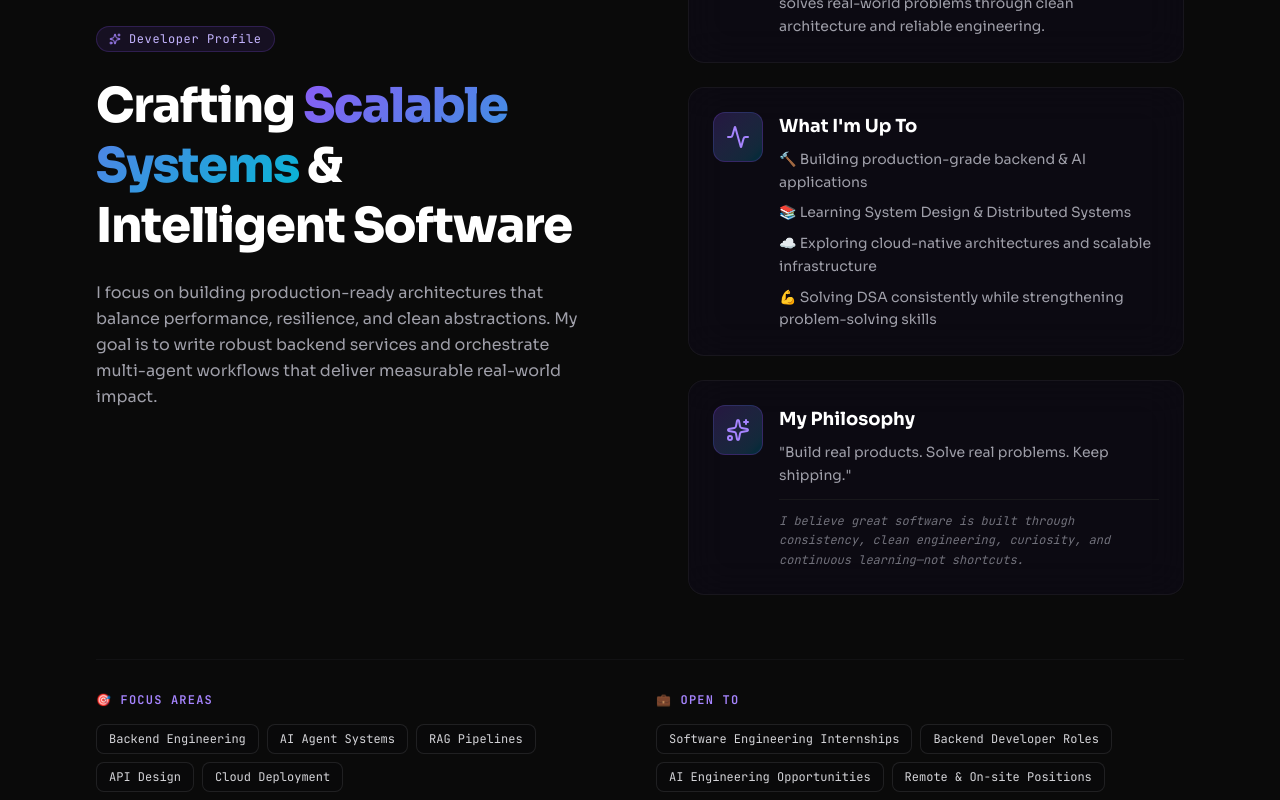
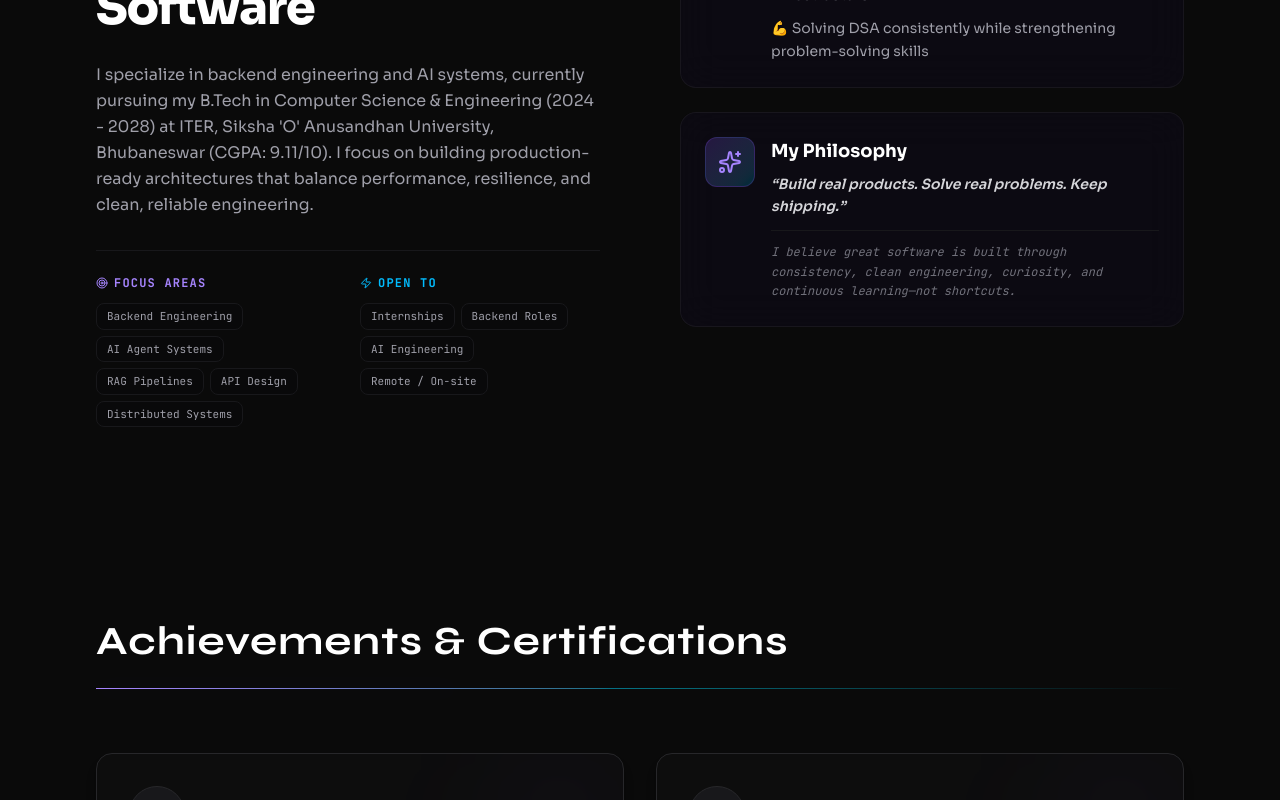
Before and after one commit to Anil-Pradhan-web/MY-PORTFOLIO, a Next.js app: page / in a window 1280 px wide. Shown: the part 1340-2140 px from the top of the page. Built offline with nearby package versions, Linux system fonts and the light colour scheme; a web font is replaced by a local one.

Commit message:
feat: layout redesign of About section for visual balance

```diff
--- a/src/components/sections/About.tsx
+++ b/src/components/sections/About.tsx
@@ -2,62 +2,66 @@
 
 import { motion } from 'framer-motion';
 import SectionHeading from '../ui/SectionHeading';
-import { User, Activity, Sparkles } from 'lucide-react';
-
-const aboutData = [
-  {
-    icon: User,
-    title: "Who I Am",
-    content: "I'm a Software Engineer specializing in backend engineering and AI systems. I build production-grade applications with a focus on scalable APIs, distributed systems, and intelligent software that solves real-world problems through clean architecture and reliable engineering."
-  },
-  {
-    icon: Activity,
-    title: "What I'm Up To",
-    items: [
-      "🔨 Building production-grade backend & AI applications",
-      "📚 Learning System Design & Distributed Systems",
-      "☁️ Exploring cloud-native architectures and scalable infrastructure",
-      "💪 Solving DSA consistently while strengthening problem-solving skills"
-    ]
-  },
-  {
-    icon: Sparkles,
-    title: "My Philosophy",
-    content: "\"Build real products. Solve real problems. Keep shipping.\"",
-    subContent: "I believe great software is built through consistency, clean engineering, curiosity, and continuous learning—not shortcuts."
-  }
-];
+import { Activity, Sparkles, Target, Zap } from 'lucide-react';
 
 export default function About() {
   return (
-    <section id="about" className="py-32 w-full max-w-7xl mx-auto px-6 sm:px-12 md:px-24">
+    <section id="about" className="py-24 w-full max-w-7xl mx-auto px-6 sm:px-12 md:px-24">
       <SectionHeading>About Me</SectionHeading>
 
-      <div className="grid grid-cols-1 lg:grid-cols-2 gap-16 lg:gap-24 w-full mt-12 items-stretch">
+      <div className="grid grid-cols-1 lg:grid-cols-2 gap-12 lg:gap-20 w-full mt-12 items-start">
 
-        {/* Left Column - Profile Summary & Metadata */}
+        {/* Left Column - Intro, Bio & Badges */}
         <motion.div
           initial={{ opacity: 0, x: -30 }}
           whileInView={{ opacity: 1, x: 0 }}
           viewport={{ once: true }}
           transition={{ duration: 0.6 }}
-          className="flex flex-col justify-center"
+          className="flex flex-col gap-8"
         >
           <div className="space-y-6">
             <div className="inline-flex items-center gap-2 px-3 py-1 bg-violet-500/10 border border-violet-500/20 rounded-full text-violet-300 text-xs font-mono tracking-wider w-fit">
               <Sparkles size={12} className="text-violet-400" />
-              Developer Profile
+              Software Engineer
             </div>
-            <h3 className="font-sans text-4xl sm:text-5xl font-extrabold text-white leading-tight tracking-tight">
-              Crafting <span className="gradient-text font-black">Scalable Systems</span> & Intelligent Software
+            <h3 className="font-title text-4xl sm:text-5xl font-extrabold text-white leading-tight tracking-tight">
+              Crafting <span className="gradient-text font-extrabold">Scalable Systems</span> & Intelligent Software
             </h3>
             <p className="text-zinc-400 text-base leading-relaxed font-sans">
-              I focus on building production-ready architectures that balance performance, resilience, and clean abstractions. My goal is to write robust backend services and orchestrate multi-agent workflows that deliver measurable real-world impact.
+              I specialize in backend engineering and AI systems, currently pursuing my B.Tech in Computer Science & Engineering (2024 - 2028) at ITER, Siksha &apos;O&apos; Anusandhan University, Bhubaneswar (CGPA: 9.11/10). I focus on building production-ready architectures that balance performance, resilience, and clean, reliable engineering.
             </p>
+          </div>
+
+          {/* Badges Grid (Focus Areas & Open To) */}
+          <div className="grid grid-cols-1 sm:grid-cols-2 gap-6 pt-6 border-t border-zinc-900">
+            <div>
+              <h4 className="font-mono text-xs text-violet-400 font-bold uppercase tracking-widest mb-3 flex items-center gap-1.5">
+                <Target size={12} /> Focus Areas
+              </h4>
+              <div className="flex flex-wrap gap-1.5">
+                {["Backend Engineering", "AI Agent Systems", "RAG Pipelines", "API Design", "Distributed Systems"].map((area) => (
+                  <span key={area} className="px-2.5 py-1 bg-zinc-950/60 border border-zinc-900 hover:border-violet-500/30 text-zinc-400 text-[11px] font-mono rounded-lg transition-colors">
+                    {area}
+                  </span>
+                ))}
+              </div>
+            </div>
+            <div>
+              <h4 className="font-mono text-xs text-sky-400 font-bold uppercase tracking-widest mb-3 flex items-center gap-1.5">
+                <Zap size={12} /> Open To
+              </h4>
+              <div className="flex flex-wrap gap-1.5">
+                {["Internships", "Backend Roles", "AI Engineering", "Remote / On-site"].map((role) => (
+                  <span key={role} className="px-2.5 py-1 bg-zinc-950/60 border border-zinc-900 hover:border-sky-500/30 text-zinc-400 text-[11px] font-mono rounded-lg transition-colors">
+                    {role}
+                  </span>
+                ))}
+              </div>
+            </div>
           </div>
         </motion.div>
 
-        {/* Right Column - Info Cards */}
+        {/* Right Column - Status & Philosophy Cards */}
         <motion.div
           initial={{ opacity: 0, x: 30 }}
           whileInView={{ opacity: 1, x: 0 }}
@@ -65,74 +69,48 @@ export default function About() {
           transition={{ duration: 0.6, delay: 0.2 }}
           className="flex flex-col gap-6"
         >
-          {aboutData.map((item, idx) => {
-            const Icon = item.icon;
-            return (
-              <motion.div
-                key={idx}
-                initial={{ opacity: 0, y: 20 }}
-                whileInView={{ opacity: 1, y: 0 }}
-                viewport={{ once: true }}
-                transition={{ delay: idx * 0.1 }}
-                className="group glass-card backdrop-blur-xl rounded-2xl p-6 border border-zinc-800 hover:border-violet-500/30 transition-all duration-300 hover:shadow-[0_0_30px_rgba(139,92,246,0.1)]"
-              >
+          {/* Card 1: What I'm Up To */}
+          <div className="group glass-card backdrop-blur-xl rounded-2xl p-6 border border-zinc-800 hover:border-violet-500/30 transition-all duration-300 hover:shadow-[0_0_30px_rgba(139,92,246,0.1)]">
             <div className="flex items-start gap-4">
               <div className="p-3 bg-gradient-to-br from-violet-500/20 to-cyan-500/20 rounded-xl border border-violet-500/20 group-hover:border-violet-400/40 transition-colors">
-                    <Icon className="w-6 h-6 text-violet-400" />
+                <Activity className="w-6 h-6 text-violet-400" />
               </div>
               <div className="flex-grow">
-                    <h3 className="font-sans text-lg font-bold text-white mb-2">{item.title}</h3>
-                    {"items" in item ? (
-                      <ul className="text-zinc-400 text-sm leading-relaxed space-y-2 list-none">
-                        {item.items?.map((bullet, bIdx) => (
+                <h3 className="font-title text-lg font-bold text-white mb-3">What I&apos;m Up To</h3>
+                <ul className="text-zinc-400 text-sm leading-relaxed space-y-2.5 list-none font-sans">
+                  {[
+                    "🔨 Building production-grade backend & AI applications",
+                    "📚 Learning System Design & Distributed Systems",
+                    "☁️ Exploring cloud-native architectures and scalable infrastructure",
+                    "💪 Solving DSA consistently while strengthening problem-solving skills"
+                  ].map((bullet, bIdx) => (
                     <li key={bIdx} className="hover:text-zinc-300 transition-colors">{bullet}</li>
                   ))}
                 </ul>
-                    ) : (
-                      <>
-                        <p className="text-zinc-400 text-sm leading-relaxed">{item.content}</p>
-                        {item.subContent && (
-                          <p className="text-zinc-500 text-xs italic mt-3 font-mono leading-relaxed border-t border-zinc-900 pt-3">{item.subContent}</p>
-                        )}
-                      </>
-                    )}
+              </div>
+            </div>
+          </div>
+
+          {/* Card 2: My Philosophy */}
+          <div className="group glass-card backdrop-blur-xl rounded-2xl p-6 border border-zinc-800 hover:border-violet-500/30 transition-all duration-300 hover:shadow-[0_0_30px_rgba(139,92,246,0.1)]">
+            <div className="flex items-start gap-4">
+              <div className="p-3 bg-gradient-to-br from-violet-500/20 to-cyan-500/20 rounded-xl border border-violet-500/20 group-hover:border-violet-400/40 transition-colors">
+                <Sparkles className="w-6 h-6 text-violet-400" />
+              </div>
+              <div className="flex-grow">
+                <h3 className="font-title text-lg font-bold text-white mb-2">My Philosophy</h3>
+                <p className="text-zinc-300 text-sm font-semibold italic leading-relaxed font-sans">
+                  &ldquo;Build real products. Solve real problems. Keep shipping.&rdquo;
+                </p>
+                <p className="text-zinc-500 text-xs italic mt-3 font-mono leading-relaxed border-t border-zinc-900 pt-3">
+                  I believe great software is built through consistency, clean engineering, curiosity, and continuous learning—not shortcuts.
+                </p>
+              </div>
             </div>
           </div>
         </motion.div>
-            );
-          })}
-        </motion.div>
+
       </div>
-
-      {/* Focus Areas & Open To Sections */}
-      <motion.div
-        initial={{ opacity: 0, y: 30 }}
-        whileInView={{ opacity: 1, y: 0 }}
-        viewport={{ once: true }}
-        transition={{ duration: 0.6, delay: 0.3 }}
-        className="grid grid-cols-1 md:grid-cols-2 gap-8 mt-16 pt-8 border-t border-zinc-900/60"
-      >
-        <div>
-          <h3 className="font-mono text-xs text-violet-400 font-semibold tracking-widest uppercase mb-4">🎯 Focus Areas</h3>
-          <div className="flex flex-wrap gap-2">
-            {["Backend Engineering", "AI Agent Systems", "RAG Pipelines", "API Design", "Cloud Deployment"].map((area) => (
-              <span key={area} className="px-3 py-1.5 bg-zinc-950/60 border border-zinc-800/80 hover:border-violet-500/30 text-zinc-300 text-xs font-mono rounded-lg transition-colors">
-                {area}
-              </span>
-            ))}
-          </div>
-        </div>
-        <div>
-          <h3 className="font-mono text-xs text-violet-400 font-semibold tracking-widest uppercase mb-4">💼 Open To</h3>
-          <div className="flex flex-wrap gap-2">
-            {["Software Engineering Internships", "Backend Developer Roles", "AI Engineering Opportunities", "Remote & On-site Positions"].map((role) => (
-              <span key={role} className="px-3 py-1.5 bg-zinc-950/60 border border-zinc-800/80 hover:border-violet-500/30 text-zinc-300 text-xs font-mono rounded-lg transition-colors">
-                {role}
-              </span>
-            ))}
-          </div>
-        </div>
-      </motion.div>
     </section>
   );
 }
```
Lines whose indentation alone changed are shown as unchanged.
